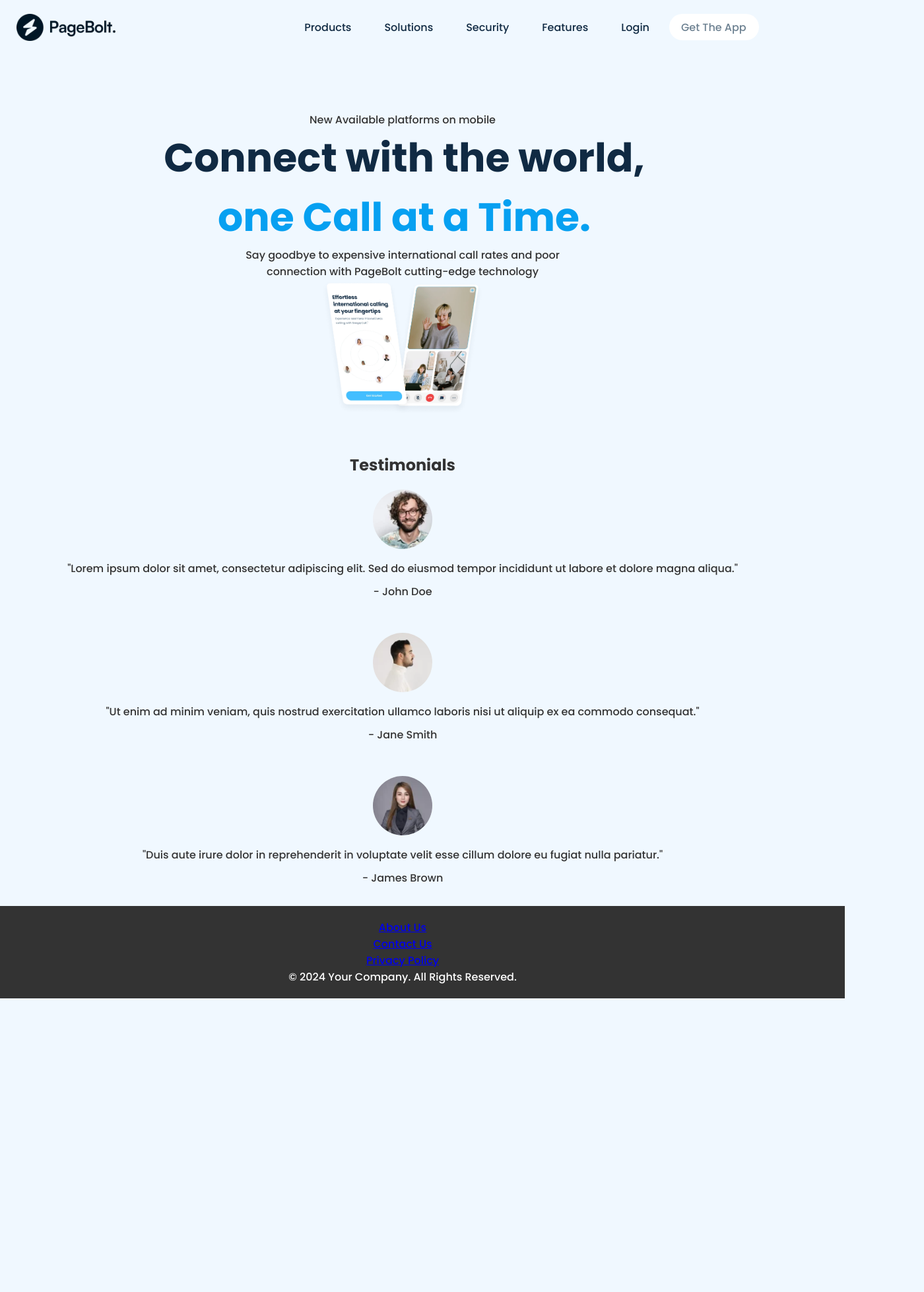
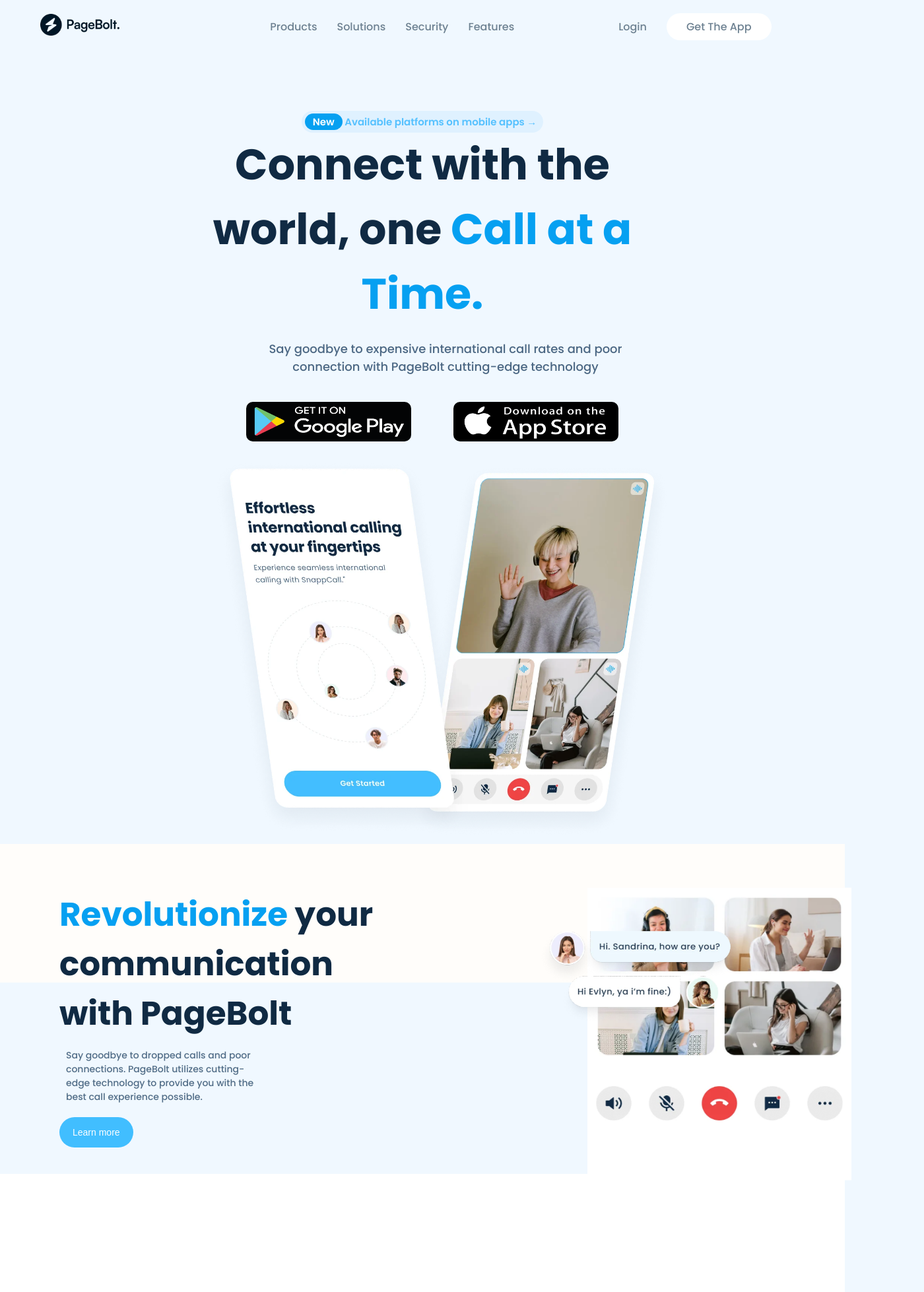
Before and after one commit to Euchex/Landing-Page, a plain HTML site: page index.html in a window 1280 px wide. Shown: the top 1958 px of the page at 66% size, 1400 px wide, since content can reach past the window. Before the commit the page ends 1513 px from the top, so only its background shows below. Drawn offline with Linux system fonts and the light colour scheme.

Commit message:
Second commit

```diff
--- a/index.html
+++ b/index.html
@@ -29,58 +29,78 @@
 
     </nav>
     <nav>
-        <li><a href="index.html"><img class="desk-logo" src="./img/pagebolt-logo.webp" alt=""></a></li>
-        <ul>
+        <div class="desk-logo"><img src="./img/pagebolt-logo.webp" alt=""></div>
+
+        <ul class="cent">
             <li id="cbtn" class="hideOnMobile"><a href="#Products">Products</a></li>
             <li id="cbtn" class="hideOnMobile"><a href="#solutions">Solutions</a></li>
             <li id="cbtn" class="hideOnMobile"><a href="#security">Security</a></li>
             <li id="cbtn" class="hideOnMobile"><a href="#features">Features</a></li>
-            <li id="Log-btn" class="hideOnMobile"><a href="">Login</a></li>
-            <li id="App-btn" class="hideOnMobile"><a href="">Get The App</a></li>
 
 
             <li class="menu-btn" onclick="showSidebar()"><a href=""><svg xmlns="http://www.w3.org/2000/svg" height="24" viewBox="0 -960 960 960" width="24"><path d="M120-240v-80h720v80H120Zm0-200v-80h720v80H120Zm0-200v-80h720v80H120Z"/></svg></a></li>
         </ul>
 
+        <ul class="btn">
+            <li id="Log-btn" class="hideOnMobile"><a href="">Login</a></li>
+            <li id="App-btn" class="hideOnMobile"><a href="">Get The App</a></li>
+        </ul>
+
     </nav>
     <div class="hero-section">
-        <p id="desi">New Available platforms on mobile</p>
-        <h1>Connect with the world,</h1> <h1 id="desi1">one Call at a Time.</h1>
-        <p>Say goodbye to expensive international call rates and poor <br> connection with PageBolt cutting-edge technology
 
-        </p>
-        <img src="./img/Mobile-App-Hero.webp">
-    </div>
-    <div class="testimonial-section">
-        <h2>Testimonials</h2>
-        <div class="testimonial-container">
-        <div class="testimonial">
-            <img src="./img/testi (1).webp" alt="Testimonial Image 1">
-            <p>"Lorem ipsum dolor sit amet, consectetur adipiscing elit. Sed do eiusmod tempor incididunt ut labore et dolore magna aliqua."</p>
-            <p>- John Doe</p>
-        </div>
-        <div class="testimonial">
-            <img src="./img/testi (2).webp" alt="Testimonial Image 2">
-            <p>"Ut enim ad minim veniam, quis nostrud exercitation ullamco laboris nisi ut aliquip ex ea commodo consequat."</p>
-            <p>- Jane Smith</p>
-        </div>
-        <div class="testimonial">
-            <img src="./img/testi (3).webp" alt="Testimonial Image 3">
-            <p>"Duis aute irure dolor in reprehenderit in voluptate velit esse cillum dolore eu fugiat nulla pariatur."</p>
-            <p>- James Brown</p>
-        </div>
-    </div>
+        <div class="first"><p><span>New</span>
+            Available platforms on mobile apps →</p></div>
+
+            <div class="con">
+        <h1>Connect with the world, one <span>Call at a Time.</span></h1> </div>
+    <div class="second">
+        <p>Say goodbye to expensive international call rates and poor connection with PageBolt cutting-edge technology</p> </div>
+
+     <div class="download">
+        <img class="and" src="img/android.png" alt="P-Store">
+        <img class="app" src="img/apple.png" alt="A-Store">
+
+     </div>
     </div>
 
-    <footer>
-        <ul>
-            <li><a href="#about">About Us</a></li>
-            <li><a href="#contact">Contact Us</a></li>
-            <li><a href="#privacy">Privacy Policy</a></li>
-        </ul>
-        <p class="right">&copy; 2024 Your Company. All Rights Reserved.</p>
-    </footer>
-    <button class="move-to-top" onclick="scrollToTop()">^</button>
+       <div class="mobi"> <img src="./img/Mobile-App-Hero.webp"> </div>
+
+        <section class="rev-sec">
+            <div >
+                <h1><span>Revolutionize</span> your communication with PageBolt</h1>
+                <p>Say goodbye to dropped calls and poor connections. PageBolt utilizes cutting-edge technology to provide you with the best call experience possible.</p>
+                <button>Learn more</button>
+            </div>
+
+            <div class="img4">
+              <img class="s1" src="img/img4.png" alt="" >
+                <img class="s2" src="img/img5.png" alt="">
+                <img class="s3" src="img/img6.png" alt="">
+            </div>
+            </section>
+
+            <section class="sec4">
+                <div class="img5">
+                    <img class="dail" src="/img/dail1.png" alt="dail">
+                    <img class="s4" src="./img/img9.png" alt="" style="width: 230px;">
+                    <img class="s5" src="./img/img10.png" alt="" style="width: 230px;">
+
+                </div>
+
+                <div class="sec41">
+                <h1>Virtual Calls, Clear <span>Connections</span> Anytime Anywhere</h1>
+                <p>Drinking vinegar etsy hot chicken taxidermy tofu la croix woke coloring book trust fund iceland ennui 90's fashion axe scenester. Copper mug vegan enamel pin hexagon. </p>
+
+                <ul class="checklist">
+                    <li>Unlimited and secure calls</li>
+                    <li>High-definition audio and video</li>
+                    <li>Screen sharing and recording</li>
+                  </ul>
+
+            </div>
+
+            </section>
 
     <script>
         function showSidebar(){
--- a/style.css
+++ b/style.css
@@ -19,45 +19,44 @@ nav {
     list-style: none;
     padding: 7px 0px;
     display: flex;
-    justify-content: space-between;
+    justify-content: space-around;
     align-items: center;
 }
 
 nav ul {
-    list-style-type: none;
+    list-style: none;
     display: flex;
-    justify-content: center;
-    margin: 0 90px;
-}
-nav a {
-    height: 100%;
-    margin: 0 ;
-    padding: 0px;
-    text-decoration: none;
-    display: flex;
+    justify-content: space-between;
     align-items: center;
-    color: #102a43;
+    margin: 0 -70px;
 }
 
-#cbtn a {
-    display: flex;
-    padding-right: px;
-    margin-right: 50px;
+ul a {
+    text-decoration: none;
+    color: #6d8191;
 }
 
-nav a:hover {
+.cent a {
+    margin: 0 15px;
+}
+
+.cent a:hover {
     color: #06a0f1;
     border-radius: 10px;
 }
 
-nav img.desk-logo{
-    width: 150px;
-    margin-left: 25px;
+.desk-logo img {
+    width: 120px;
+    margin-left: -80px;
     cursor: pointer;
 }
 
 #Log-btn {
     padding-right: 30px;
+}
+
+#Log-btn a:hover{
+    color: #06a0f1;
 }
 
 #App-btn a {
@@ -70,7 +69,7 @@ nav img.desk-logo{
     outline: none;
     width: 100px;
     text-align: center;
-    padding: 0 18px;
+    padding:  9px 30px;
     border-radius: 50px;
     color: #6d8191;
     text-decoration: none;
@@ -122,87 +121,220 @@ nav img.desk-logo{
 .hero-section {
     text-align: center;
     margin-top: 100px;
-    padding: 0 0 0
+    padding: 0 0 0 ;
 }
 
-.hero-section p {
-    margin-right: 60px;
+.first {
+    font-size: 15px;
+    margin-top: 30px;
+    width:fit-content;
+    margin-left: auto;
+    margin-right: auto;
 }
 
-.hero-section h1 {
-    font-size: 60px;
-    color: #102a43;
-    margin-right: 55px;
+.first span {
+    color: white;
+    background: #06a0f1;
+    border-radius: 25px;
+    padding: 2px 12px;
 }
 
-#desi1 {
+.first p {
+    background: #dff1ff;
+    color: #55c1ff;
+    border: 10px;
+    padding: 5px 10px 5px 5px;
+    border-radius: 20px;
+    font-weight: 600;
+}
+
+.con h1 {
+    color: #102a43;
+    font-size: 65px;
+    justify-content: center;
+    text-align: center;
+    padding: 0 250px;
+}
+
+.con span {
     color: #06a0f1;
-    font-size: 60;
 }
+
+.second {
+    color: #4b6783;
+    text-align: center;
+    justify-content: center;
+    padding: 20px 320px;
+    font-size: 18px;
+    margin-left: 70px;
+}
+
+.and {
+   border-radius: 10px;
+   height: 60px;
+}
+
+.app {
+    border-radius: 10px;
+    height: 60px;
+}
+
+.download {
+    padding: 20px;
+    margin-left: 90px;
+}
+
+.mobi img {
+    width: 700px;
+    margin-left: 320px;
+}
+
+.rev-sec {
+    display: flex;
+    background: #fffdfa;
+    flex-direction: column;
+    padding-top: 70px;
+}
+
+.rev-sec h1 {
+    font-size: 50px;
+    color:#102A43 ;
+    width: 500px;
+    margin-left: 50px;
+    padding-left: 40px;
+}
+
+.rev-sec h1 span {
+    font-size: 50px;
+    color: #06a0f1;
+}
+
+.rev-sec p {
+    color: #506C86;
+    font-size: 14px;
+    width: 300px;
+    padding-top: 15px;
+    padding-left: 50px;
+    padding-right: 30px;
+    margin-left: 50px;
+}
+
+.rev-sec button {
+    background-color: #41BEFF;
+    padding: 15px 20px;
+    border: none;
+    border-radius: 25px;
+    font-size: 14px;
+    color: white;
+    margin-left: 90px;
+    margin-top: 20px;
+}
+
+.img4 {
+    position: relative;
+    width: 100px;
+    height: 200px;
+    margin-left: 800px;
+    margin-top: -450px;
+  }
+
+  .img4 img {
+    position: absolute;
+    top: 0;
+    left: 0;
+    background-image: url(img/bg2.png);
+    background-repeat: no-repeat;
+    background: transparent;
+  }
+
+  .s1{
+    margin-left: 90px;
+    width: 400px;
+  }
+
+  .s2 {
+    z-index: 1;
+    margin-left: 90px;
+    margin-top: 100px;
+    width: 400px;
+
+  }
+
+  .s3 {
+    z-index: 2;
+    margin-left: 20px;
+    margin-top: -20px;
+    width: 300px;
+  }
 
 .hero-section img{
     width: 250px;
     margin-right: 60px;
 }
 
-.testimonial-section {
-    text-align: center;
-    margin-top: 50px;
-    margin-right: 60px;
+.sec4{
+    display: flex;
+    flex-direction: column-reverse;
+    background-color: white;
+    margin-top: 290px;
+  }
+
+  .sec4 h1{
+    font-size: 30px;
+    color:#102A43 ;
+    width:500px;
+    margin-left: 900px;
+    margin-top: 250px;
 }
 
-.testimonial-container {
-    display: flexbox;
-    flex-direction: column;
-    overflow: hidden;
+.sec4 h1 span{
+    font-size: 50px;
+    color: #41BEFF;
+
 }
 
-.testimonial {
-    padding: 20px;
+.sec4 p{
+    color: #506C86;
+    font-size: 14px;
+    width:300px;
+    margin-left: 70px;
+
 }
 
-.testimonial img {
-    width: 90px;
-    border-radius: 50px;
-}
+.sec41 .checklist li {
+    list-style: none;
+    padding: 8px;
+    color: #102A43;
+    font-size: 14px;
+    font-weight: bold;
 
-.testimonial p {
-    margin: 10px 0;
-}
+  }
+
+ .sec41 .checklist li::before {
+    content: '\2713';
+    color: #41BEFF;
+    display: inline-block;
+    width: 1em;
+    margin-left: 70px;
+    padding: 4px;
+    background-color: #EFF8FF;
+    border-radius: 30px;
+    justify-content: space-around;
+    margin-bottom: 10px;
+  }
+
+  .checklist li::after{
+    margin: 30px;
+    padding-right: 10px;
+  }
+
 
 .show {
     display: block;
 }
 
-footer {
-    background-color: #333;
-    color: #fff;
-    text-align: center;
-    padding: 20px 0;
-    position: relative;
-    bottom: 0;
-    width: 100%;
-}
-
-footer ul {
-    margin-right: 60px;
-}
-
 .right {
     margin-right: 60px;
-}
-
-.move-to-top {
-    position: fixed;
-    bottom: 20px;
-    right: 20px;
-    background-color: #333;
-    color: #fff;
-    border: none;
-    padding: 10px 20px;
-    border-radius: 5px;
-    cursor: pointer;
-    display: none;
 }
 
 .menu-btn {
```
Also changed, not shown: img/Mobile-App-Communication-Image-2 (2).webp (added), img/Mobile-App-High-Quality-Image-2.webp (added), img/android.png (added), img/apple.png (added), img/bg.jpg (added), img/bg.png (added), img/bg2.png (added), img/dail1.png (added), img/img10.png (added), img/img4.png (added), img/img5.png (added), img/img6.png (added), img/img9.png (added).
